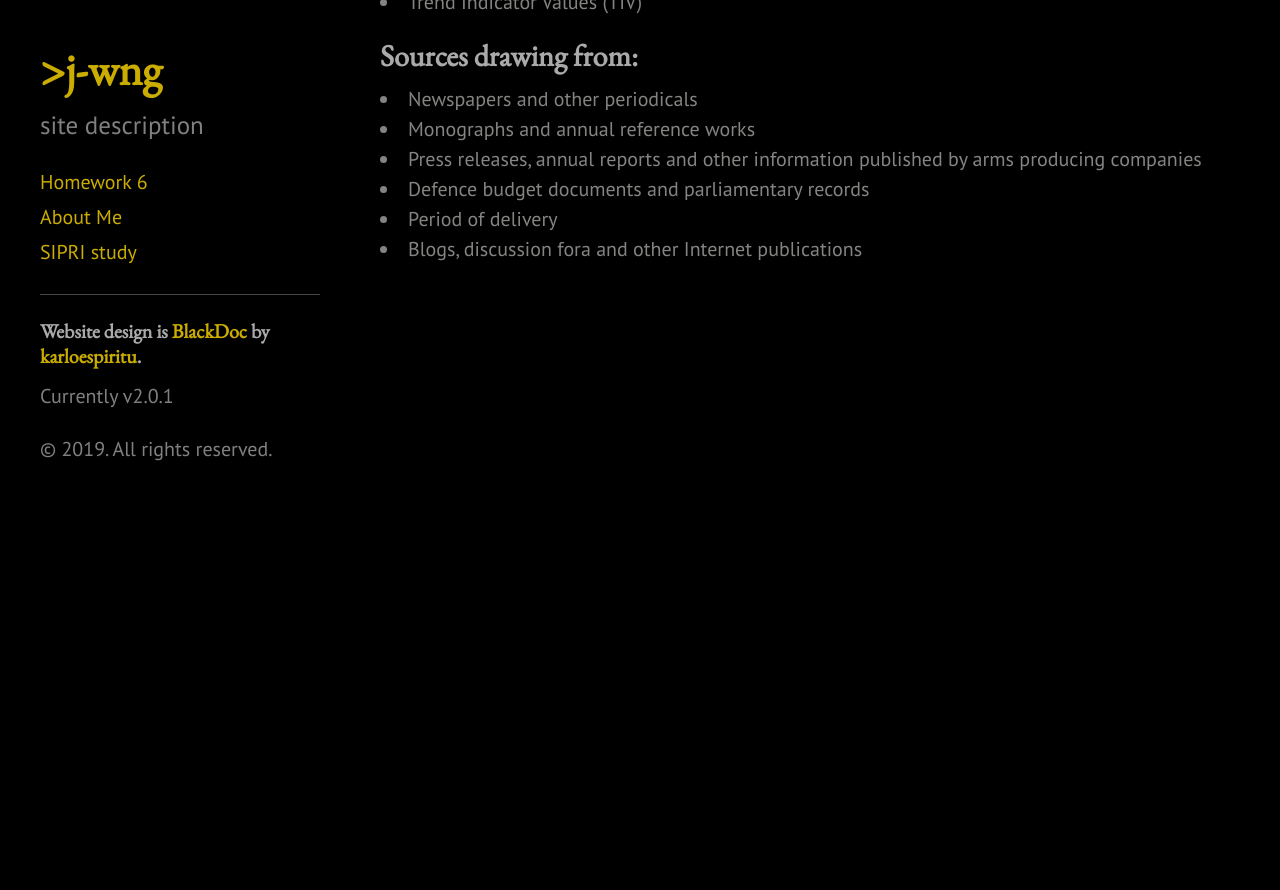
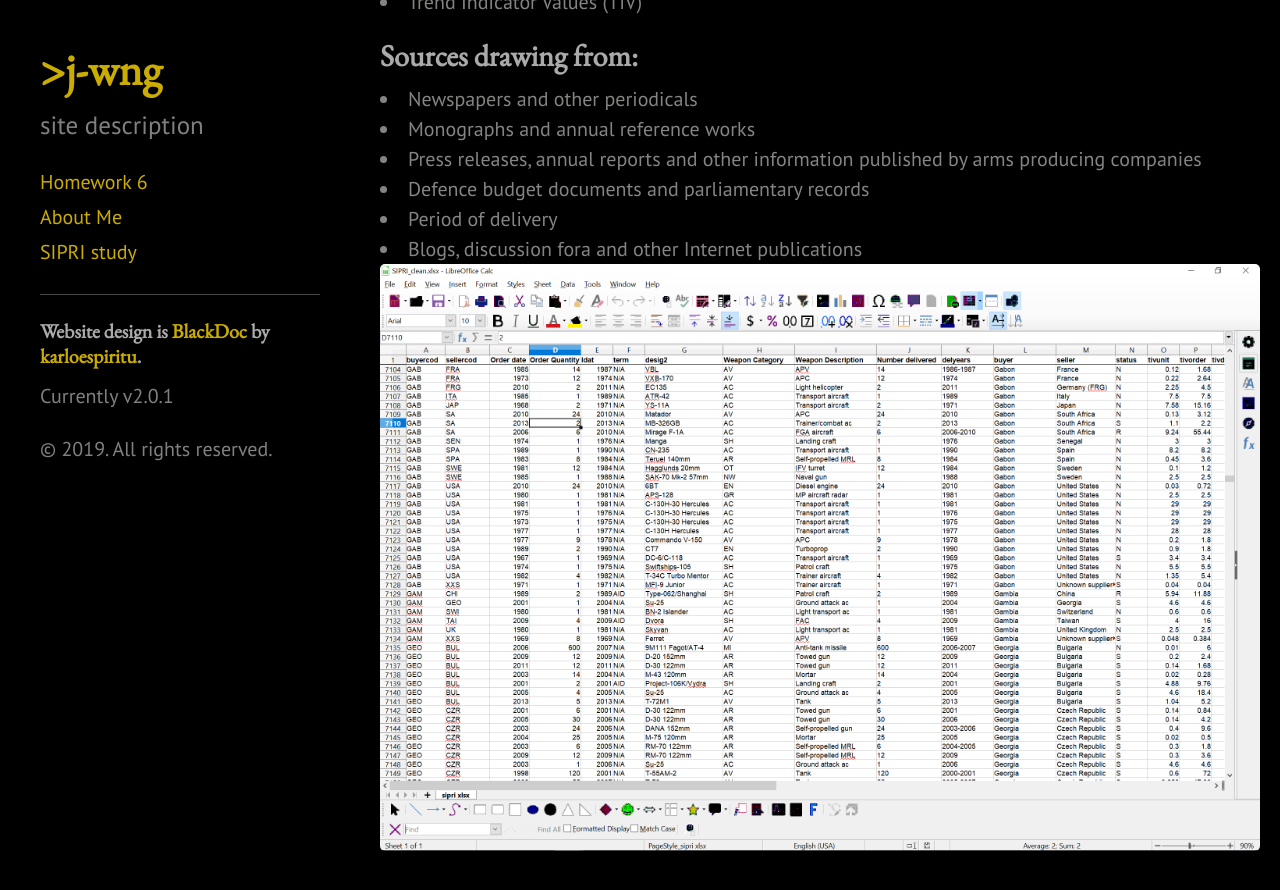
Before and after one commit to j-wng/j-wng.github.io, a Jekyll site: the page built from data.html, in a window 1280 px wide and 900 px high, scrolled down 495 px. Shown: the top 890 px of the window. Built offline with Jekyll 4.4.1, drawn with Linux system fonts in a browser that asks for light colours.

Commit message:
Update data.html

```diff
--- a/data.html
+++ b/data.html
@@ -27,4 +27,6 @@
   <li>Blogs, discussion fora and other Internet publications</li>
 </u1>
 
+  <img src="https://j-wng.github.io/DHProject/SIPRI_datasheet.png" alt="datasheet">
+
 </head>
```
